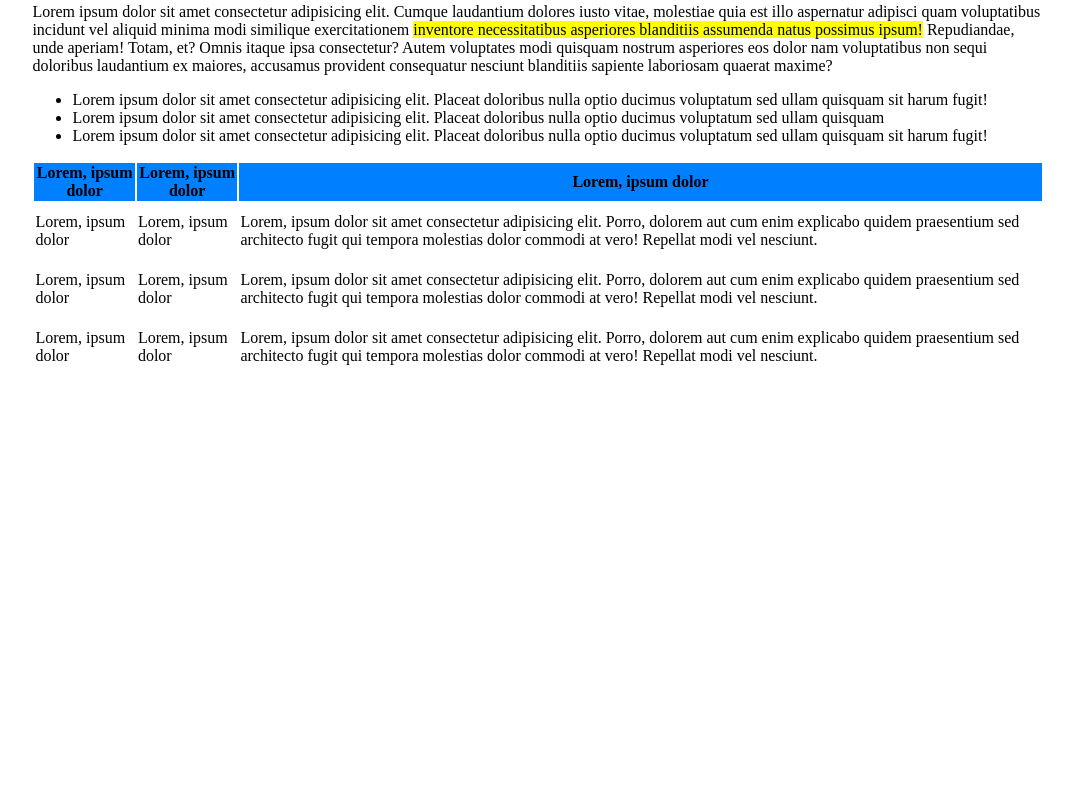
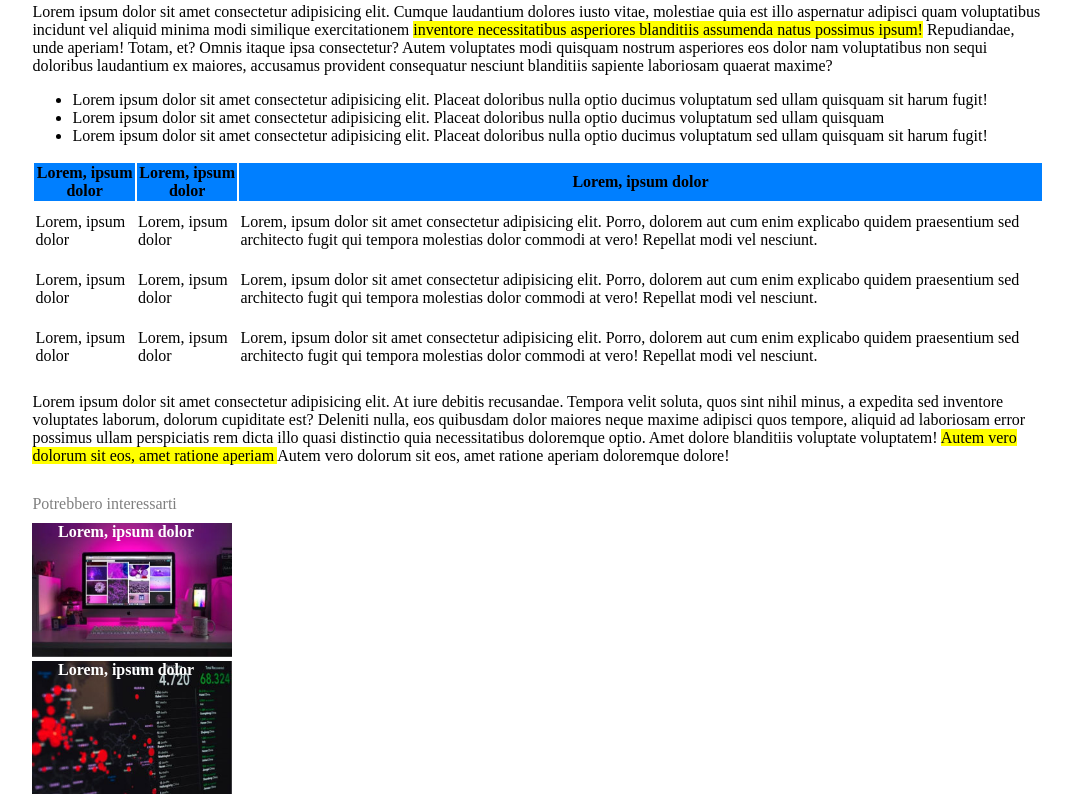
Before and after one commit to StefanoDaniello/html-css-booleaner, a plain HTML site: page index.html in a window 1280 px wide. Shown: the part 699-1505 px from the top of the page, without its empty margins (102-1175 px from the left). Before the commit the page ends 1084 px from the top, so only its background shows below. Drawn offline with Linux system fonts and the light colour scheme.

Commit message:
aggiunto aside

```diff
--- a/file.css
+++ b/file.css
@@ -42,3 +42,22 @@ thead{
     padding-top: 10px;
     padding-bottom: 10px;
 }
+
+aside p{
+    margin-top: 30px;
+    margin-bottom: 10px;
+}
+
+aside div{
+    width: 200px;
+}
+aside img{
+    width: 200px;
+}
+
+aside span{
+   color: white;
+   font-weight: bold;
+    position: absolute;
+    left: 160px;
+}
--- a/index.html
+++ b/index.html
@@ -77,8 +77,18 @@
                     </tr>
                 </tbody>
             </table>
+            <p>Lorem ipsum dolor sit amet consectetur adipisicing elit. At iure debitis recusandae. Tempora velit soluta, quos sint nihil minus, a expedita sed inventore voluptates laborum, dolorum cupiditate est? Deleniti nulla, eos quibusdam dolor maiores neque maxime adipisci quos tempore, aliquid ad laboriosam error possimus ullam perspiciatis rem dicta illo quasi distinctio quia necessitatibus doloremque optio.
+                Amet dolore blanditiis voluptate voluptatem! <mark>Autem vero dolorum sit eos, amet ratione aperiam </mark> Autem vero dolorum sit eos, amet ratione aperiam doloremque dolore!</p>
        </section>
     </main>
+
+    <aside class="container">
+        <p class="opaco">Potrebbero interessarti</p>
+        <div><img src="img/monitor.jpg" alt=""><span>Lorem, ipsum dolor</span></div>
+        <div><img src="img/graph.jpg" alt=""><span>Lorem, ipsum dolor</span></div>
+
+
+    </aside>
 
 
 </body>
```
